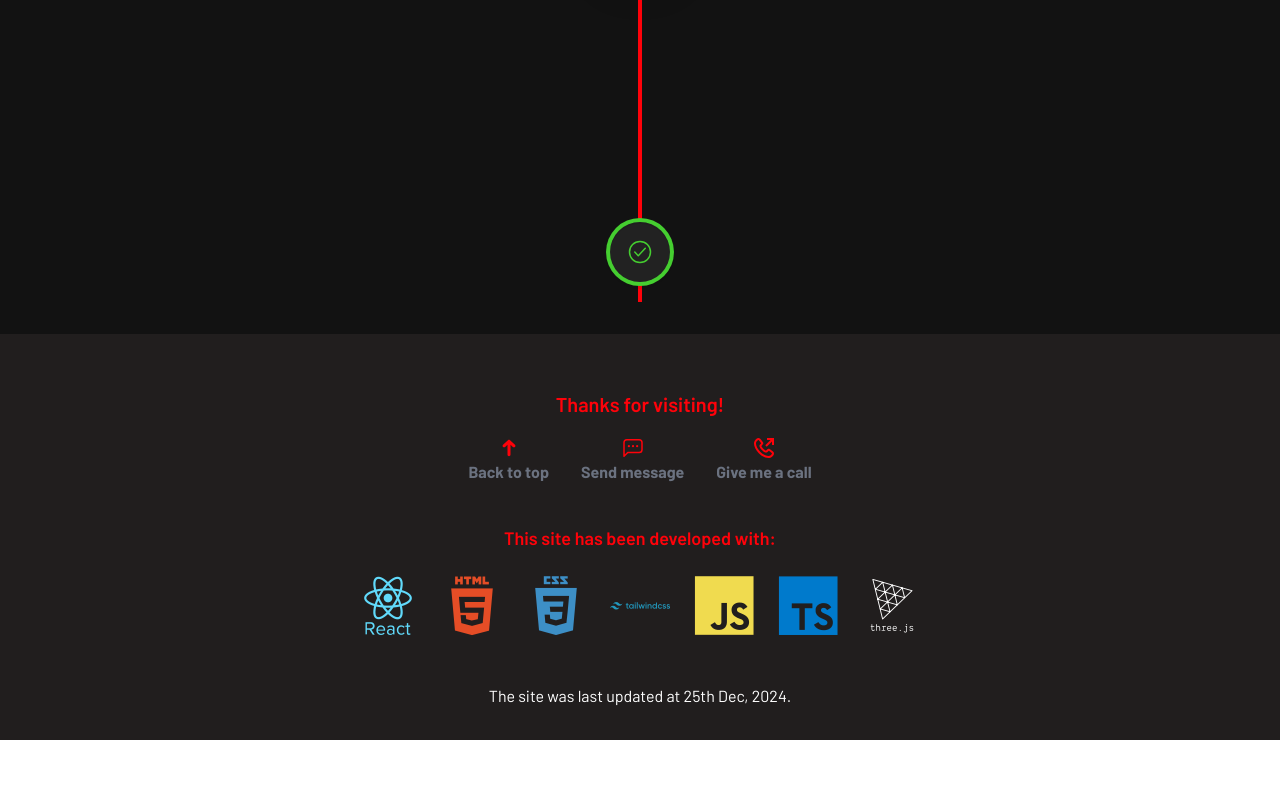
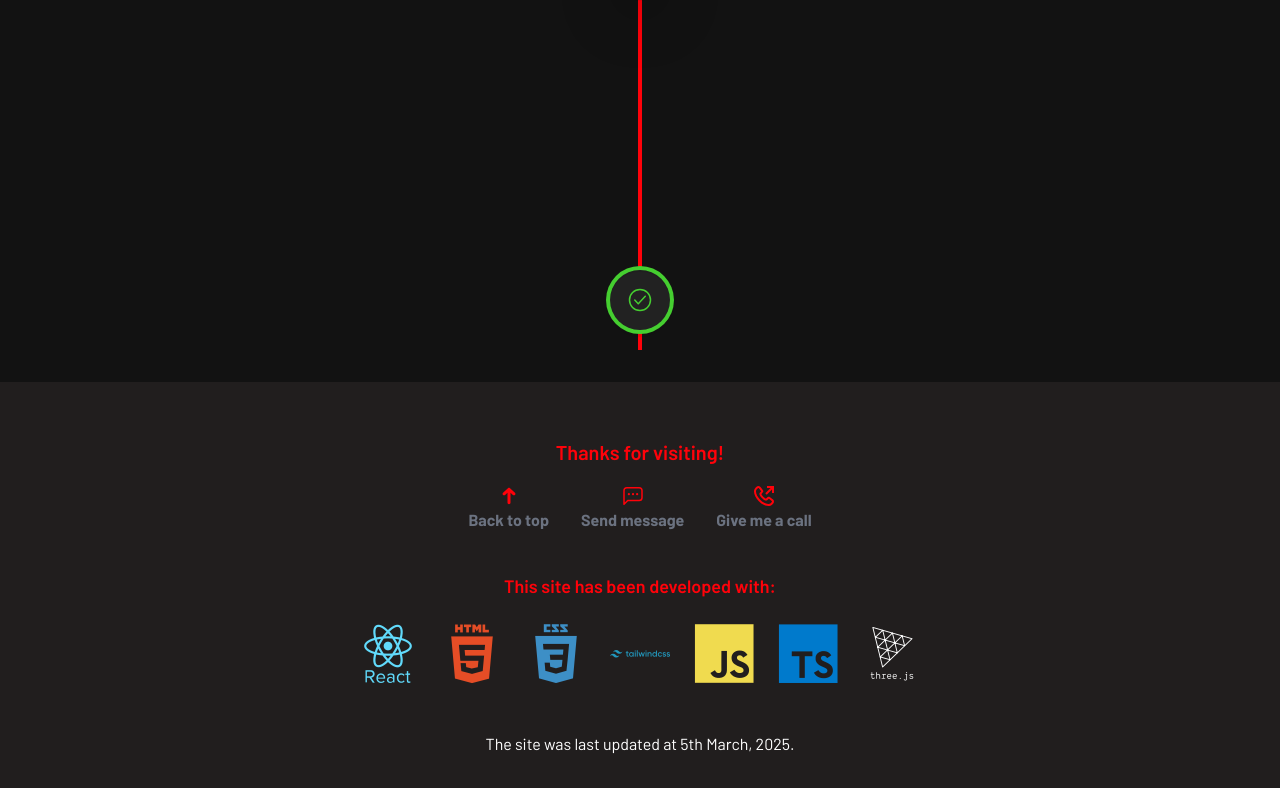
Before and after one commit to qur786/portfolio, a React (Vite) app: page / in a window 1280 px wide. Shown: the part 4134-4922 px from the top of the page. Before the commit the page ends 4874 px from the top, so only its background shows below. Built offline with nearby package versions, Linux system fonts and the light colour scheme.

Commit message:
refactor: add more experience points

```diff
--- a/src/components/Experience/index.tsx
+++ b/src/components/Experience/index.tsx
@@ -24,7 +24,11 @@ export function Experience({ theme }: ExperienceProps): JSX.Element {
           location={{ city: "Bengaluru", country: "India" }}
           company="Autodesk India Pvt Ltd"
           role="Software Development Engineer 2"
-          work={["Fixed crucial bugs"]}
+          work={[
+            "Created API endpoints to get Azure Gallery Images.",
+            "Fixed UI and API bugs.",
+            "Added test cases to increase coverage.",
+          ]}
         />
         <ExperienceItem
           theme={theme}
--- a/src/components/Footer/index.tsx
+++ b/src/components/Footer/index.tsx
@@ -62,7 +62,7 @@ export function Footer({ onMessageButtonClick }: FooterProps): JSX.Element {
           </div>
         </div>
         <div className="m-auto">
-          The site was last updated at 25th Dec, 2024.
+          The site was last updated at 5th March, 2025.
         </div>
       </div>
     </div>
```
